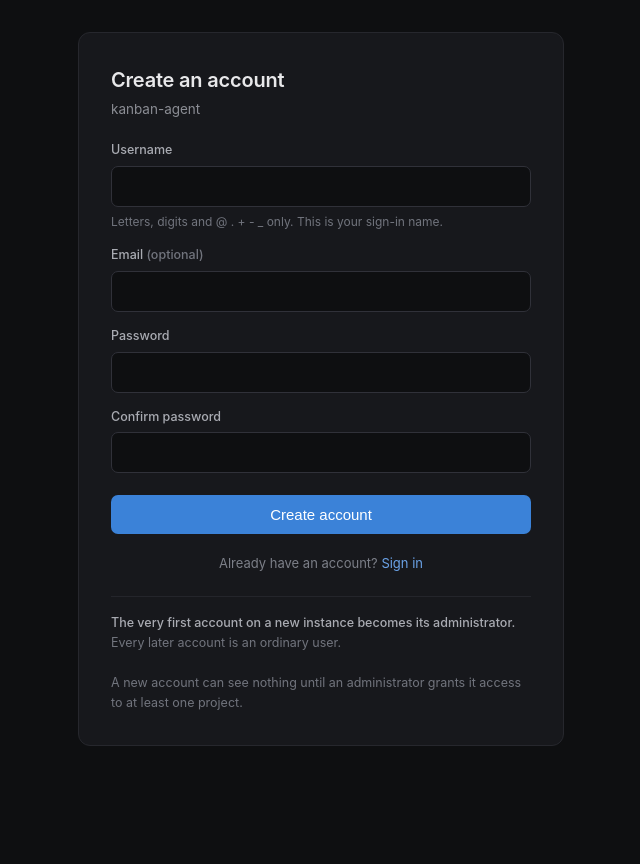
After one commit to vaskes/Kanban-persistent-llm-agent, a Django app: page /register/ in a window 1280 px wide. The commit adds this page. Shown: the whole page, without its empty margins (319-959 px from the left). Run offline with Django 5.2, Linux system fonts and the light colour scheme; parts of the project's set-up code (start-up, migrations or seed data) failed here and were passed over.

Commit message:
feat(auth): self-service registration, first account becomes admin
I misread 'no registration' earlier: it was an item in a list where login
required was being chosen, not a decision to remove signup. Registration is a
requirement, and so is that a new account should see nothing.

- /register/ with username, optional email, and password with confirmation.
  Validation comes from UserCreationForm, so weak passwords and duplicate names
  are refused the same way the admin site refuses them.
- The first account to register is promoted to administrator; the existing
  post_save signal already did this, it just had no path to be reached from.
  The registration page states the rule before the user clicks.
- A new account sees nothing. Not the default project, not any project. The
  board renders an explicit 'No projects yet' state explaining that an
  administrator has to grant access — otherwise an empty grid and a revoked
  permission look identical, and the user cannot tell which they are looking at.
- The login page now offers 'Create one' instead of claiming there is no
  sign-up.
- No password reset: this install has no mail path, and a half-working one is
  worse than none. Recovery is manage.py changepassword, documented.

Two tests that encoded the wrong behaviour were corrected rather than deleted:
test_there_is_no_registration_path asserted /register/ must 404, and the login
test asserted the page must say there is no sign-up. Both now assert the
opposite, so a future removal of signup fails the suite instead of passing
quietly.

```diff
--- /dev/null
+++ b/board/forms.py
@@ -0,0 +1,71 @@
+"""
+Registration.
+
+A self-hosted instance needs people to be able to arrive and sign up, without an
+operator provisioning each account by hand. Access after registering is
+deliberately nothing at all: a new account can see no project until an
+administrator grants it read access, so signing up grants nothing.
+
+The first account to register becomes an administrator (see board.signals).
+After that, registration always creates an unprivileged user. This is the
+documented bootstrap rule, and it is why an instance that is reachable before
+its owner has registered should not be exposed to an untrusted network.
+"""
+
+from __future__ import annotations
+
+from django.contrib.auth import get_user_model
+from django.contrib.auth.forms import UserCreationForm
+from django.db import transaction
+from django.utils import timezone
+
+
+class RegistrationForm(UserCreationForm):
+    """Username, optional email, password with confirmation."""
+
+    class Meta:
+        model = get_user_model()
+        fields = ("username", "email")
+
+    def __init__(self, *args, **kwargs):
+        super().__init__(*args, **kwargs)
+        self.fields["username"].widget.attrs.update(
+            {"autofocus": True, "autocapitalize": "none", "spellcheck": "false"}
+        )
+        self.fields["username"].help_text = (
+            "Letters, digits and @ . + - _ only. This is your sign-in name."
+        )
+        self.fields["email"].required = False
+        self.fields["email"].help_text = "Optional. Used for nothing but contact."
+        self.fields["password1"].help_text = ""
+        self.fields["password2"].help_text = "Enter the same password again."
+
+
+def register_user(form: RegistrationForm) -> tuple[object, bool]:
+    """
+    Create the account.
+
+    Returns (user, is_first_user). The flag lets the caller tell a brand new
+    administrator from an ordinary signup, so the UI can say so.
+    """
+    with transaction.atomic():
+        before = get_user_model().objects.count()
+        user = form.save()
+        # the post_save signal promotes the first account; re-read to see
+        # whether that was this one
+        user.refresh_from_db()
+        is_first = before == 0
+    return user, is_first
+
+
+def new_user_sees_nothing(user) -> bool:
+    """
+    A freshly registered account has no project access.
+
+    Registration grants no membership and does not make the user an admin
+    unless they were the first. The default project is *not* granted
+    implicitly: an account that could read it would not be empty.
+    """
+    from .permissions import visible_projects
+
+    return not visible_projects(user).exists()
--- a/board/urls.py
+++ b/board/urls.py
@@ -13,6 +13,7 @@ def healthz(_request):
 urlpatterns = [
     path("healthz", healthz, name="healthz"),
     path("login/", auth_views.LoginView.as_view(template_name="board/login.html"), name="login"),
+    path("register/", views.register, name="register"),
     path("logout/", auth_views.LogoutView.as_view(), name="logout"),
     path("", views.board, name="board"),
     path("task/<str:task_id>/", views.task_detail, name="task_detail"),
--- a/board/views.py
+++ b/board/views.py
@@ -1,8 +1,10 @@
 """Minimal views for phase 0. The full HTMX board lands in phase 1."""
 
+from django.contrib import messages
+from django.contrib.auth import login
 from django.contrib.auth.decorators import login_required
 from django.db.models import Count
-from django.shortcuts import get_object_or_404, render
+from django.shortcuts import get_object_or_404, redirect, render
 
 from .models import Status, Task
 
@@ -31,7 +33,18 @@ def board(request):
                 )[:50],
             }
         )
-    return render(request, "board/board.html", {"columns": columns})
+    from .permissions import visible_projects
+
+    return render(
+        request,
+        "board/board.html",
+        {
+            "columns": columns,
+            # "No access yet" and "an empty board" look identical otherwise,
+            # and the operator would have to guess which one they are looking at.
+            "empty": not visible_projects(request.user).exists(),
+        },
+    )
 
 
 @login_required
@@ -74,3 +87,40 @@ def reports(request):
             ),
         },
     )
+
+
+def register(request):
+    """
+    Self-service account creation.
+
+    A new account sees nothing: no project, no tasks, no default project. It
+    becomes useful only once an administrator grants read access to something.
+    Saying so on the page is better than showing an empty board and leaving
+    the user to wonder whether they did something wrong.
+    """
+    from .forms import RegistrationForm, new_user_sees_nothing, register_user
+
+    if request.user.is_authenticated:
+        return redirect("board")
+
+    if request.method == "POST":
+        form = RegistrationForm(request.POST)
+        if form.is_valid():
+            user, is_first = register_user(form)
+            login(request, user)
+            messages.success(
+                request,
+                "Account created as an administrator. You can see every project."
+                if is_first
+                else "Account created. You will see something once an "
+                     "administrator grants you access to a project.",
+            )
+            return redirect("board")
+    else:
+        form = RegistrationForm()
+
+    return render(
+        request,
+        "board/register.html",
+        {"form": form, "sess_sees_nothing": new_user_sees_nothing},
+    )
--- /dev/null
+++ b/templates/board/register.html
@@ -0,0 +1,94 @@
+{% comment %}
+Registration form. Fields are written out explicitly for the same reason as
+login.html: a rendered bound field brings its own input and label, which
+produced a duplicated field the last time.
+{% endcomment %}
+<!doctype html>
+<html lang="en">
+<head>
+<meta charset="utf-8">
+<meta name="viewport" content="width=device-width,initial-scale=1">
+<title>Create an account — kanban-agent</title>
+<style>
+ :root{color-scheme:dark}
+ body{font:15px/1.5 -apple-system,BlinkMacSystemFont,"Segoe UI",Roboto,sans-serif;
+      background:#0e0f11;color:#e8e8ea;margin:0;display:flex;align-items:flex-start;
+      justify-content:center;min-height:100vh;padding:32px 20px}
+ .card{width:100%;max-width:420px;background:#17181c;border:1px solid #26272d;
+       border-radius:12px;padding:32px}
+ h1{margin:0 0 4px;font-size:20px;font-weight:600;letter-spacing:-.2px}
+ .sub{color:#8b8d94;font-size:13.5px;margin:0 0 22px}
+ label{display:block;font-size:12.5px;font-weight:500;color:#a9abb2;margin:15px 0 6px}
+ input[type=text],input[type=email],input[type=password]{width:100%;box-sizing:border-box;
+       padding:11px 12px;font-size:15px;background:#0e0f11;border:1px solid #303139;
+       border-radius:7px;color:#e8e8ea;outline:none;transition:border-color .12s,box-shadow .12s}
+ input:focus{border-color:#4a8ade;box-shadow:0 0 0 3px rgba(74,138,222,.20)}
+ .help{color:#71747d;font-size:12px;margin:6px 0 0;line-height:1.5}
+ .errs{background:#2b1518;border:1px solid #6b3034;color:#f2a9ac;padding:11px 13px;
+       border-radius:7px;margin-bottom:18px;font-size:13.5px}
+ .errs ul{margin:6px 0 0;padding-left:18px}
+ .row{font-size:12.5px;color:#e0b0b2;margin:6px 0 0}
+ button{width:100%;margin-top:22px;padding:11px;font-size:15px;font-weight:500;cursor:pointer;
+        background:#3b82d8;border:0;border-radius:7px;color:#fff}
+ button:hover{background:#4a8ade}
+ .foot{color:#7c7f88;font-size:13px;margin:20px 0 0;text-align:center}
+ .foot a{color:#6ba3e8;text-decoration:none}
+ .foot a:hover{text-decoration:underline}
+ .note{color:#71747d;font-size:12.5px;margin:22px 0 0;line-height:1.6;
+       border-top:1px solid #24252b;padding-top:16px}
+ .note b{color:#a9abb2;font-weight:500}
+</style>
+</head>
+<body>
+<div class="card">
+  <h1>Create an account</h1>
+  <p class="sub">kanban-agent</p>
+
+  {% if form.non_field_errors %}
+    <div class="errs">
+      {{ form.non_field_errors }}
+      {% if form.errors %}<ul>
+        {% for field, errs in form.errors.items %}
+          {% for err in errs %}<li>{{ field }}: {{ err }}</li>{% endfor %}
+        {% endfor %}
+      </ul>{% endif %}
+    </div>
+  {% endif %}
+
+  <form method="post" action="{% url 'register' %}">
+    {% csrf_token %}
+
+    <label for="id_username">Username</label>
+    <input type="text" name="username" id="id_username" autocomplete="username"
+           autocapitalize="none" spellcheck="false" required
+           value="{{ form.username.value|default_if_none:'' }}">
+    {% for e in form.username.errors %}<p class="row">{{ e }}</p>{% endfor %}
+    <p class="help">Letters, digits and @ . + - _ only. This is your sign-in name.</p>
+
+    <label for="id_email">Email <span style="color:#71747d">(optional)</span></label>
+    <input type="email" name="email" id="id_email" autocomplete="email"
+           value="{{ form.email.value|default_if_none:'' }}">
+    {% for e in form.email.errors %}<p class="row">{{ e }}</p>{% endfor %}
+
+    <label for="id_password1">Password</label>
+    <input type="password" name="password1" id="id_password1" autocomplete="new-password" required>
+    {% for e in form.password1.errors %}<p class="row">{{ e }}</p>{% endfor %}
+
+    <label for="id_password2">Confirm password</label>
+    <input type="password" name="password2" id="id_password2" autocomplete="new-password" required>
+    {% for e in form.password2.errors %}<p class="row">{{ e }}</p>{% endfor %}
+
+    <button type="submit">Create account</button>
+  </form>
+
+  <p class="foot">Already have an account? <a href="{% url 'login' %}">Sign in</a></p>
+
+  <p class="note">
+    <b>The very first account on a new instance becomes its administrator.</b>
+    Every later account is an ordinary user.<br><br>
+    A new account can see nothing until an administrator grants it access to at
+    least one project.
+  </p>
+</div>
+</body>
+</html>
```
Also changed, not shown: board/tests/test_registration.py (added, +265 -0 lines), board/tests/test_views.py (+18 -4 lines), docs/ACCESS.md (+26 -9 lines), templates/board/board.html (+13 -0 lines), templates/board/login.html (+7 -2 lines), README.md, 1 other file.
